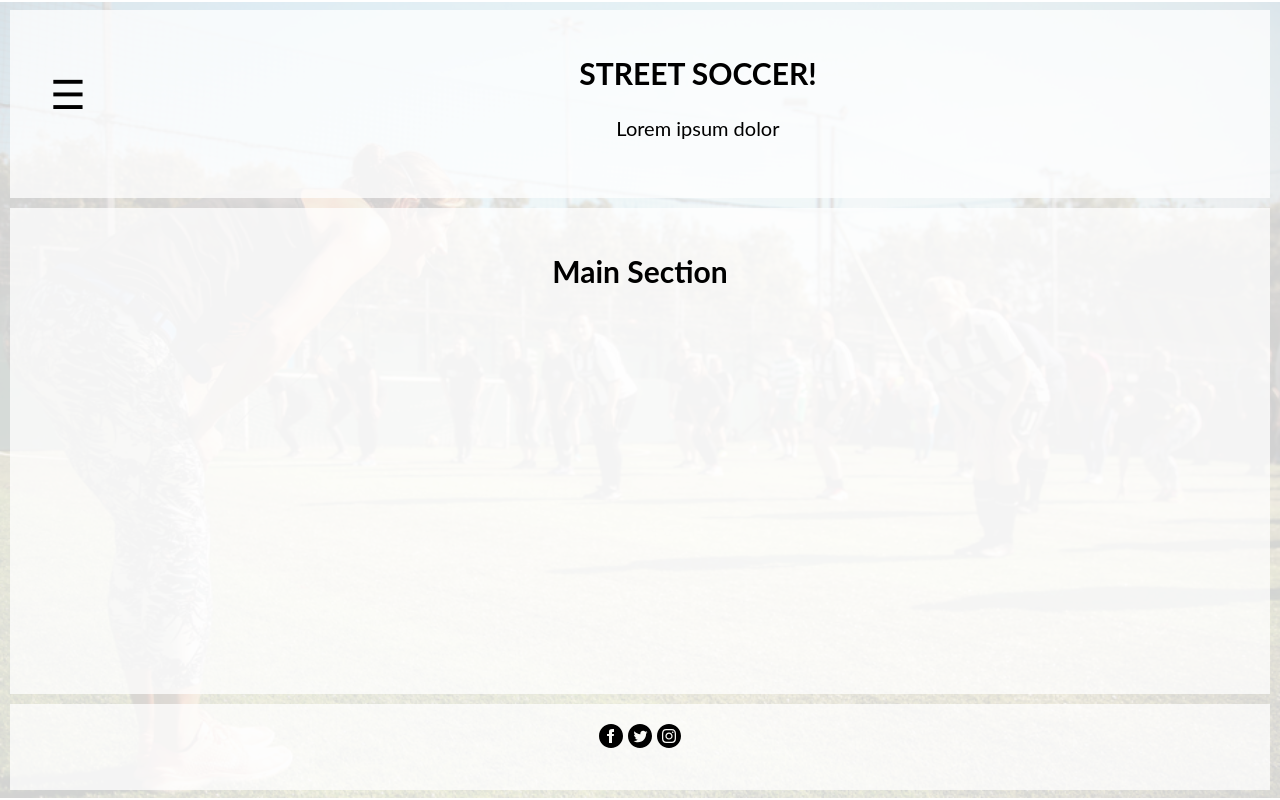
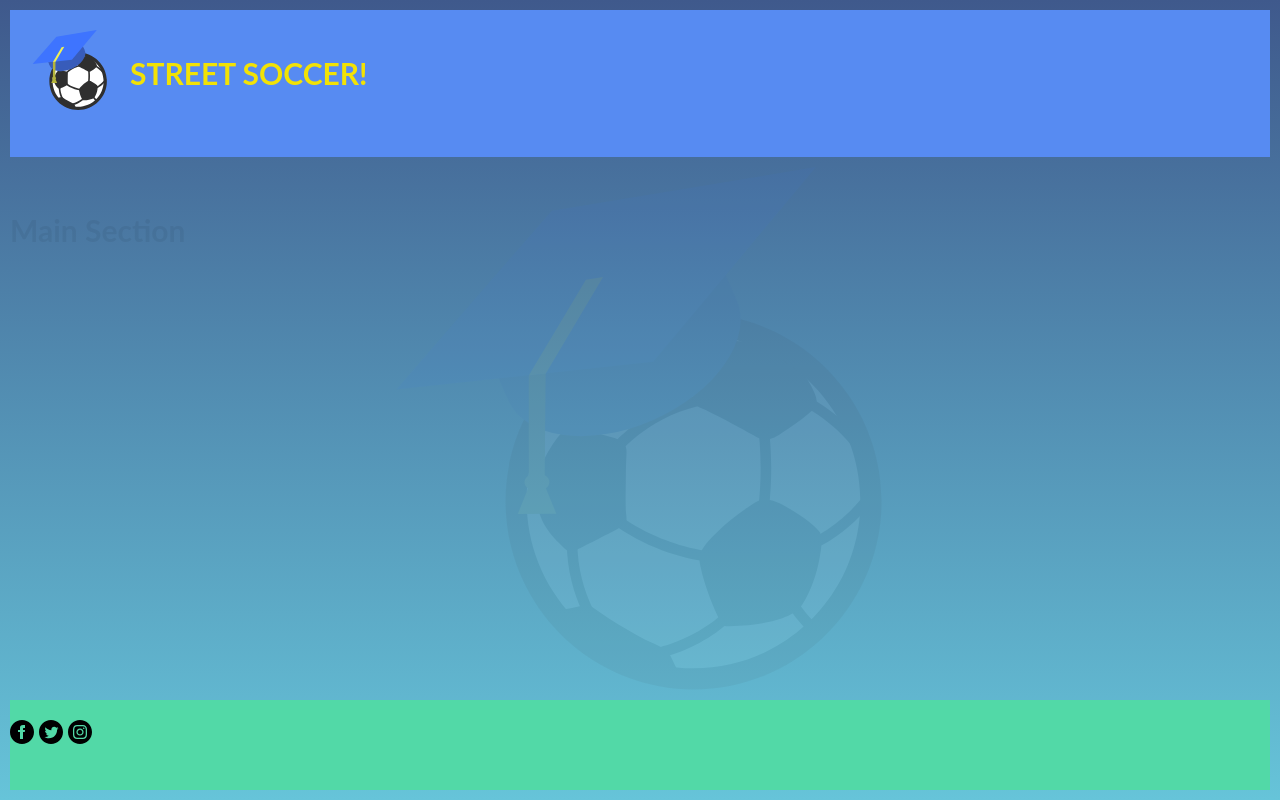
Before and after one commit to axis93/Street_Soccer_PITCH, a Python web app: template templates/base.html in a window 1280 px wide. Run offline with Jinja, Linux system fonts and the light colour scheme; the template is opened without the code that fills it, so the values that code supplies are empty.

Commit message:
Added colour scheme #1 and logo. Started to match with designs agreed with client

```diff
--- a/static/css/style.css
+++ b/static/css/style.css
@@ -7,19 +7,17 @@ body {
 
 body::after {
     content: " ";
-    background-image: url("../../images/BG_temp.png");
+    background-image: linear-gradient(#3F598C, #66C4D9);
     background-repeat: no-repeat;
     background-size: contain;
     background-position: center;
-    opacity: 0.7;
+    opacity: 1;
     top: 0;
     left: 0;
     bottom: 0;
     right: 0;
     position: absolute;
     z-index: -1;
-    font-family: 'Ubuntu', sans-serif;
-    font-size: 25px;
 }
 
 
@@ -27,14 +25,22 @@ body::after {
 
 .item1 {
     grid-area: header;
+    background-color: #578BF2;
+    color: #F2E205;
 }
 
 .item2 {
     grid-area: main;
+    background-image: url("../../images/DrBall.svg");
+    background-repeat: no-repeat;
+    background-size: contain;
+    background-position: center;
+    opacity: 0.05;
 }
 
 .item5 {
     grid-area: footer;
+    background-color: #52D9A7;
 }
 
 .item6 {
@@ -45,18 +51,18 @@ body::after {
     box-sizing: border-box;
     display: grid;
     grid-template-areas:
-	'header header header header header header header header header header header'
-	'main main main main main main main main main main main'
-	'main main main main main main main main main main main'
-	'main main main main main main main main main main main'
-	'main main main main main main main main main main main'
-	'main main main main main main main main main main main'
-	'main main main main main main main main main main main'
-	'main main main main main main main main main main main'
-	'main main main main main main main main main main main'
-	'main main main main main main main main main main main'
-	'main main main main main main main main main main main'
-	'footer footer footer footer footer footer footer footer footer footer footer';
+	'header header header header header header'
+	'main main main main main main'
+	'main main main main main main'
+	'main main main main main main'
+	'main main main main main main'
+	'main main main main main main'
+	'main main main main main main'
+	'main main main main main main'
+	'main main main main main main'
+	'main main main main main main'
+	'main main main main main main'
+	'footer footer footer footer footer footer';
     grid-gap: 10px;
     padding: 10px;
     height: 100vh;
@@ -68,9 +74,13 @@ div,
 header,
 section {
     box-sizing: border-box;
-    background-color: rgba(255, 255, 255, 0.75);
-    text-align: center;
     padding: 20px 0 0 0;
+}
+
+.grid-container header img {
+    height: 4em;
+    float: left;
+    padding: 0 20px 0 20px;
 }
 
 
@@ -88,10 +98,10 @@ section {
     position: fixed;
     z-index: 1;
     top: 0;
-    left: 0;
-    background-color: #111;
+    right: 0;
+    background-color: #3F598C;
     overflow-x: hidden;
-    transition: 0.5s;
+    transition: 0.3s;
     padding-top: 60px;
 }
 
@@ -99,9 +109,9 @@ section {
     padding: 8px 8px 8px 32px;
     text-decoration: none;
     font-size: 25px;
-    color: #818181;
+    color: #F2E205;
     display: block;
-    transition: 0.3s;
+    transition: 0.2s;
 }
 
 .sidenav a:hover {
@@ -133,7 +143,7 @@ section {
 
 @media screen and (max-width: 800px) {
     .grid-container {
-       grid-template-areas:
+        grid-template-areas:
 	'header'
 	'main'
 	'main'
--- a/templates/base.html
+++ b/templates/base.html
@@ -31,11 +31,10 @@
     <div class="grid-container">
 
         <header class="item1">
-            <span style="font-size:40px;cursor:pointer; margin: 40px; float: inline-start;" onclick="openNav()">
-				&#9776;</span>
-
+            <!--<span style="font-size:40px;cursor:pointer; margin: 40px; float: inline-start;" onclick="openNav()">
+				&#9776;</span>--->
+            <img src="../images/DrBall.svg" style="cursor:crosshair;" onclick="openNav()">
             <h2>STREET SOCCER!</h2>
-            <p>Lorem ipsum dolor</p>
 
         </header>
 
```
Also changed, not shown: images/DrBall.svg (added).
